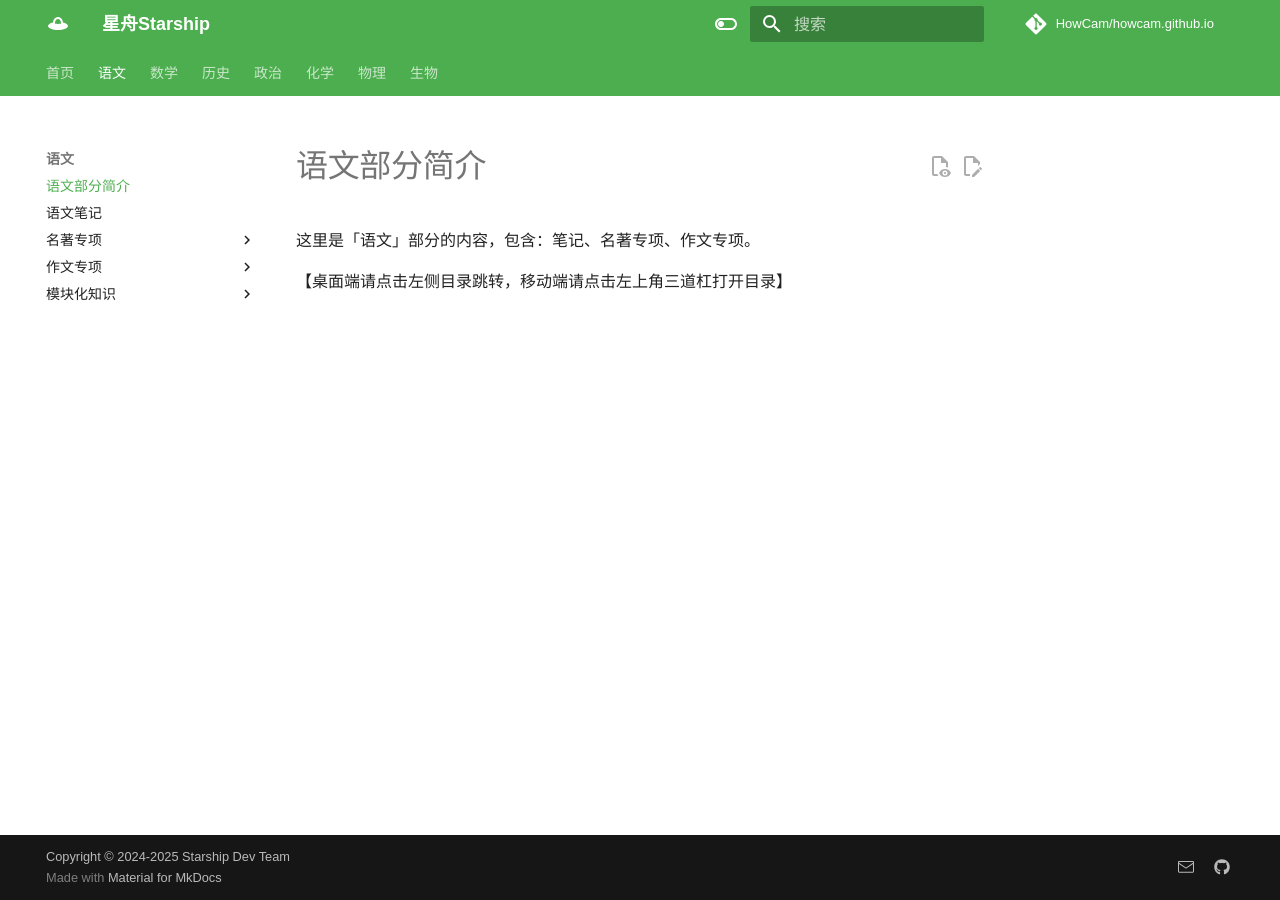
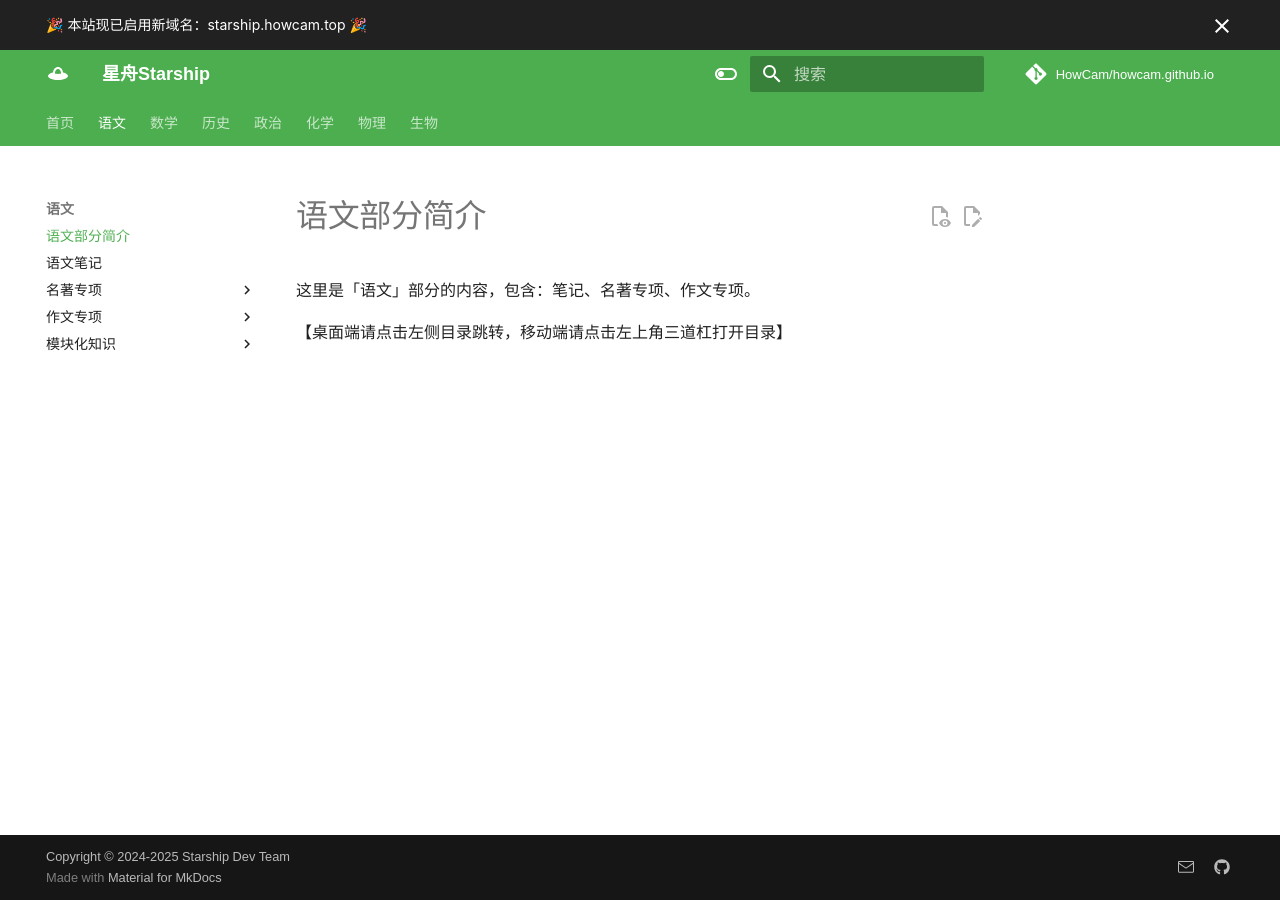
Before and after one commit to HowCam/howcam.github.io, an MkDocs documentation site: the page built from docs/Chinese/Chinese-intro.md, in a window 1280 px wide. Built offline with MkDocs 1.6.1 and Material for MkDocs 9.7.7, drawn with Linux system fonts in a browser that asks for light colours; comment, search, counter and statistics services are not loaded; a style sheet for code colours, icons or effects is not loaded.

Commit message:
feat: 添加了公告栏
https://squidfunk.github.io/mkdocs-material/setup/setting-up-the-header/#announcement-bar

```diff
--- a/mkdocs.yml
+++ b/mkdocs.yml
@@ -101,6 +101,7 @@ nav:
 
 theme:
   name: material
+  custom_dir: overrides
   language: zh
   favicon: images/favicon.png
   icon:
@@ -120,6 +121,7 @@ theme:
     - search.highlight # 搜索高亮
     - toc.follow # 目录跟踪-页面右侧的小目录
     - content.footnote.tooltips # 脚注提示工具（悬停显示）
+    - announce.dismiss # 允许用户关闭公告栏
   palette:
     # Palette toggle for light mode
     - scheme: default
--- /dev/null
+++ b/overrides/main.html
@@ -0,0 +1,7 @@
+{% extends "base.html" %}
+
+{% block announce %}
+  <div class="md-announce">
+    <p>🎉 本站现已启用新域名：starship.howcam.top 🎉</p>
+  </div>
+{% endblock %}
```
